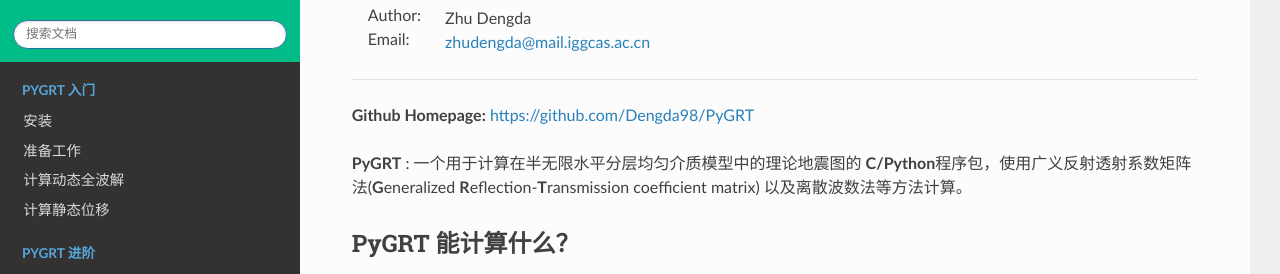
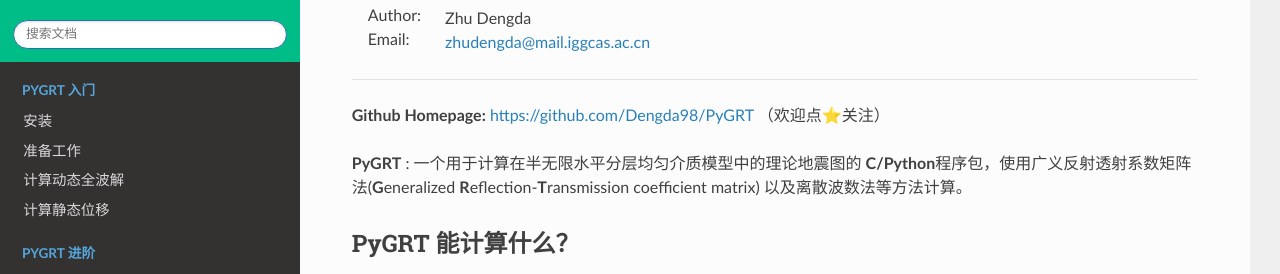
Before and after one commit to Dengda98/PyGRT, a Sphinx documentation site: the page built from docs/source/index.rst, in a window 1280 px wide and 900 px high. Shown: the part 161-435 px from the top of the window. Built offline with Sphinx 7.4.7 and the Read the Docs theme 3.1.0, drawn with Linux system fonts in a browser that asks for light colours; pages that are not in the unit, such as notebooks, are missing from menus; comment, search, counter and statistics services are not loaded; the version number is read from the project's files by our own code.

Commit message:
DOC: add a prompt for users to give likes

```diff
--- a/docs/source/index.rst
+++ b/docs/source/index.rst
@@ -6,7 +6,7 @@
 
 -----------------------------------------------------------
 
-**Github Homepage:** https://github.com/Dengda98/PyGRT
+**Github Homepage:** https://github.com/Dengda98/PyGRT （欢迎点⭐关注）
 
 **PyGRT** : 一个用于计算在半无限水平分层均匀介质模型中的理论地震图的 **C/Python**\程序包，使用广义反射透射系数矩阵法(**G**\eneralized **R**\eflection-**T**\ransmission coefficient matrix) 以及离散波数法等方法计算。
 
```
